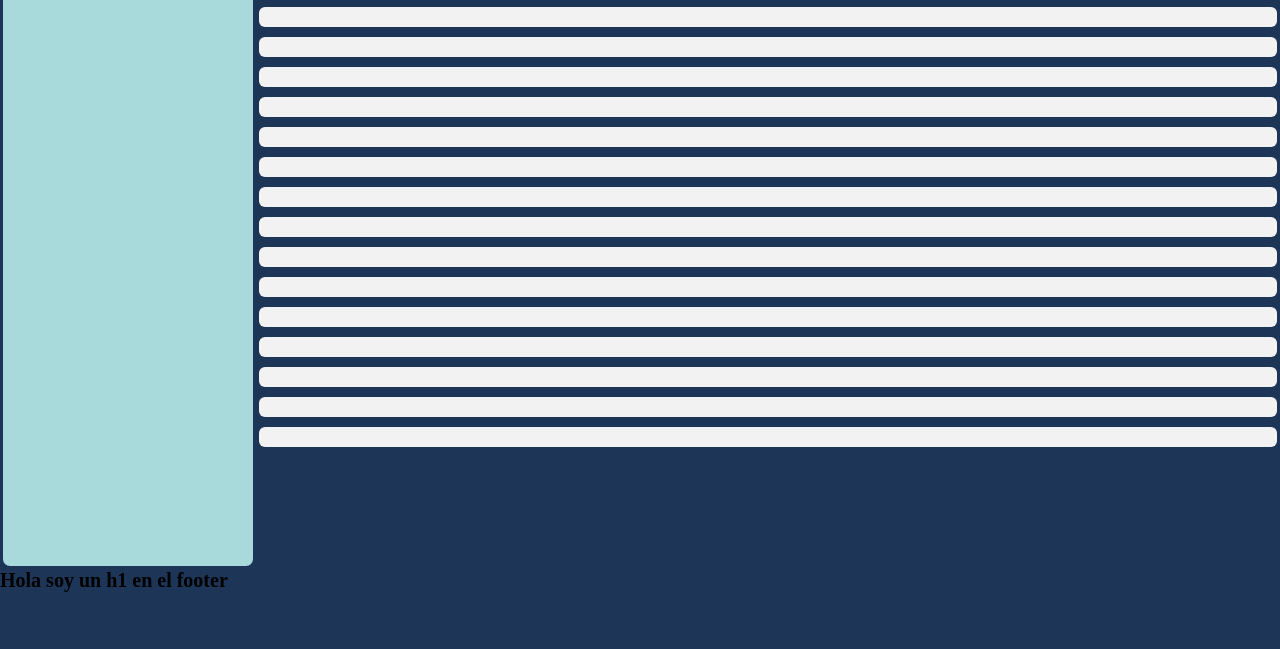
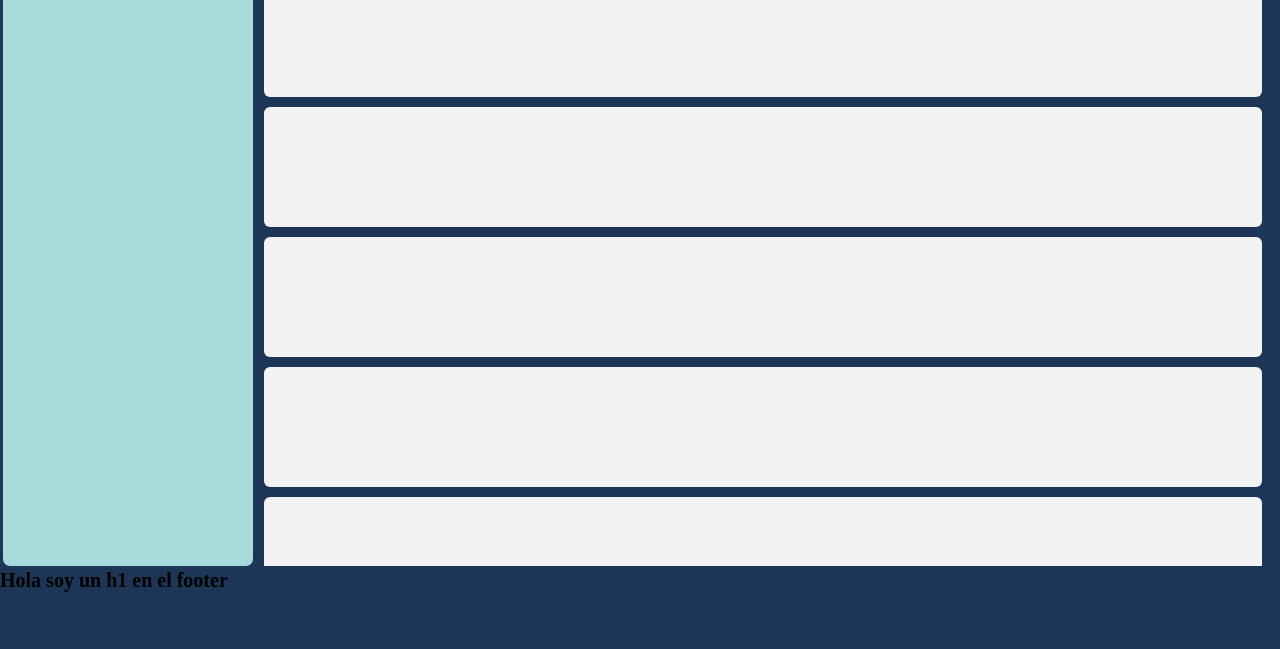
Before and after one commit to MarioMO0/Quinielasnfl, a plain HTML site: page index.html in a window 1280 px wide. Shown: the part 151-800 px from the top of the page. Drawn offline with Linux system fonts and the light colour scheme.

Commit message:
agregada imagen de lista

```diff
--- a/css/styles.css
+++ b/css/styles.css
@@ -95,10 +95,10 @@ html{
     border: var(--colorPrim) solid;
 }
 .rightside-fila{
-    width: 100%;
-    height: 2rem;
+    width: 98%;
+    height: 12rem;
     background-color: var(--colorSec);
     border-radius: .6rem;
-    margin-top: .5rem;
-    margin-bottom: .5rem;
+    margin: .5rem;
+    flex-shrink: 0;
 }
```
Also changed, not shown: imagenes/lista.png (added).
